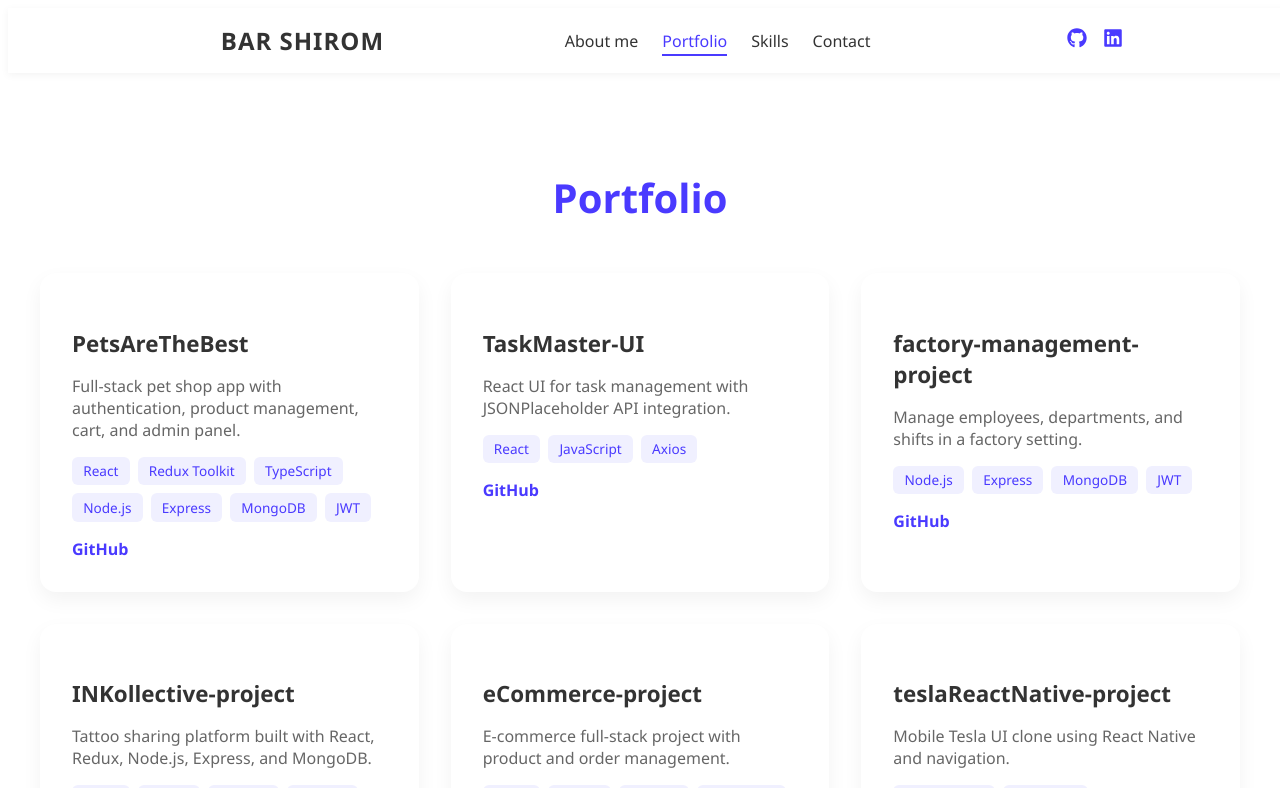
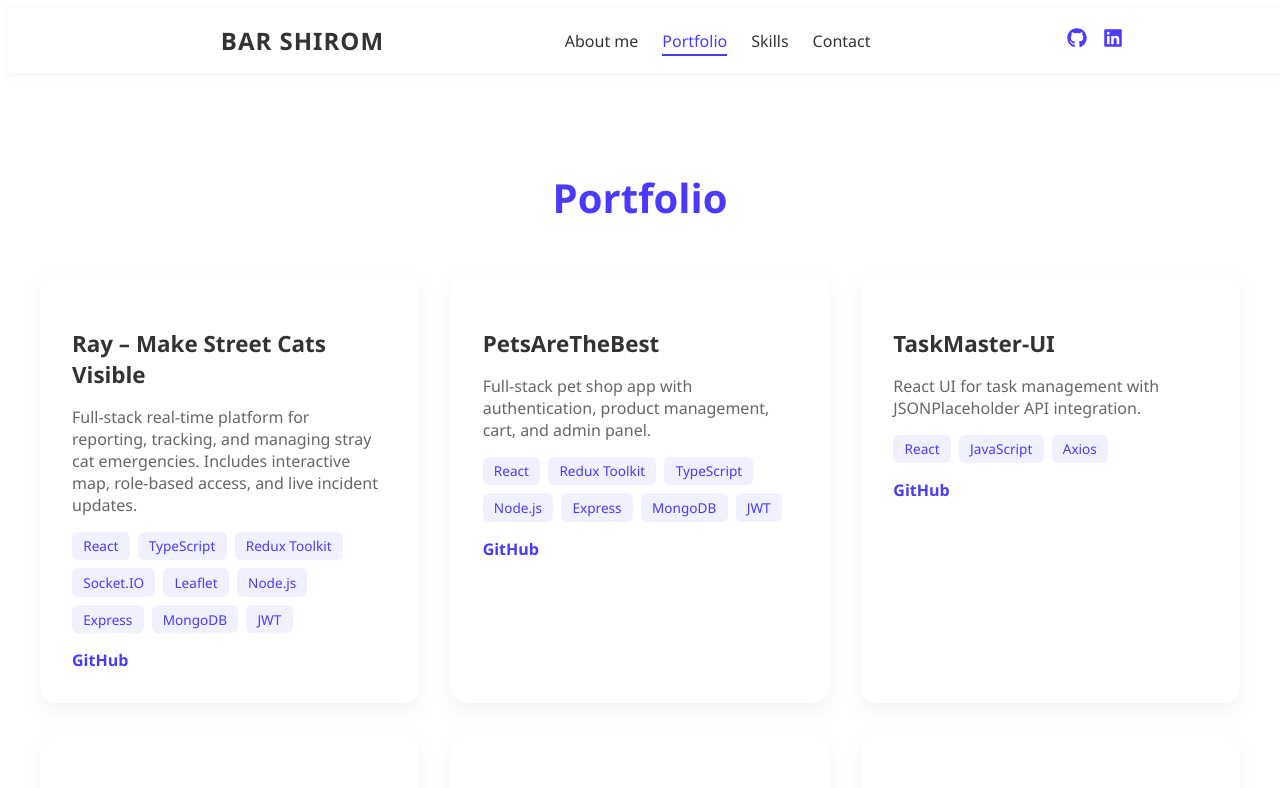
Before and after one commit to BarShirom/Bar-Shirom-Portfolio, a React (Vite) app in the folder client/: page /portfolio in a window 1280 px wide. Shown: the top 788 px of the page. Built offline with nearby package versions, Linux system fonts and the light colour scheme.

Commit message:
updated cv and adding ray project

```diff
--- a/client/src/components/aboutMe/AboutMe.tsx
+++ b/client/src/components/aboutMe/AboutMe.tsx
@@ -1,6 +1,5 @@
 import "./AboutMe.css";
-import aboutImage from "../../assets/bar-linkedin.jpg"; // same image or use a different one
-
+import aboutImage from "../../assets/bar-linkedin.jpg";
 const AboutMe = () => {
   return (
     <section className="about-container">
@@ -39,7 +38,7 @@ const AboutMe = () => {
           </p>
           <div className="cv-buttons">
             <a
-              href="/Bar-Shirom-Full-Stack-Resume-2025.pdf"
+              href="/BAR_SHIROM_-_Full_Stack_Developer.pdf"
               target="_blank"
               rel="noopener noreferrer"
               className="cv-button"
@@ -47,7 +46,7 @@ const AboutMe = () => {
               View CV
             </a>
             <a
-              href="/Bar-Shirom-Full-Stack-Resume-2025.pdf"
+              href="/BAR_SHIROM_-_Full_Stack_Developer.pdf"
               download
               className="cv-button secondary"
             >
--- a/client/src/data/projectsData.ts
+++ b/client/src/data/projectsData.ts
@@ -1,4 +1,22 @@
 export const projects = [
+  {
+    title: "Ray – Make Street Cats Visible",
+    description:
+      "Full-stack real-time platform for reporting, tracking, and managing stray cat emergencies. Includes interactive map, role-based access, and live incident updates.",
+    tech: [
+      "React",
+      "TypeScript",
+      "Redux Toolkit",
+      "Socket.IO",
+      "Leaflet",
+      "Node.js",
+      "Express",
+      "MongoDB",
+      "JWT",
+    ],
+    github: "https://github.com/BarShirom/ray",
+    demo: "",
+  },
   {
     title: "PetsAreTheBest",
     description:
```
Also changed, not shown: 2 other files (tests, documents, lock files or other folders).
